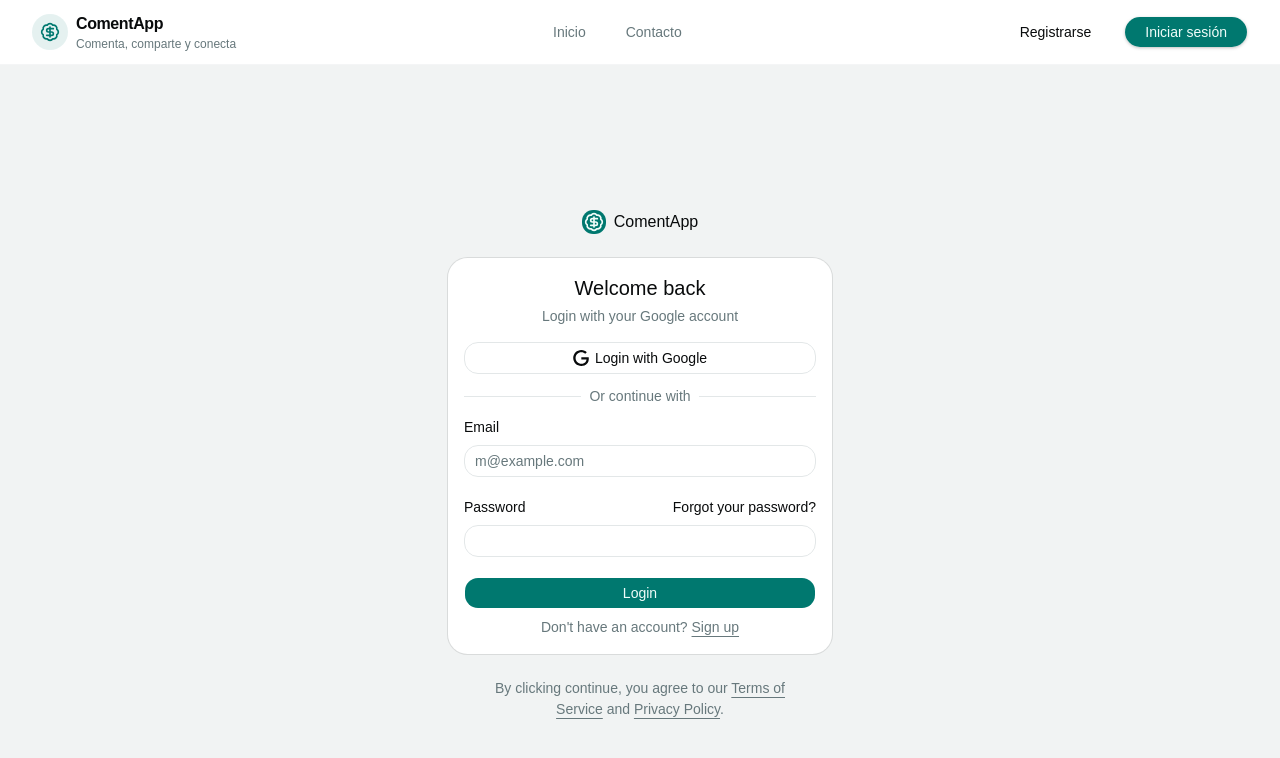
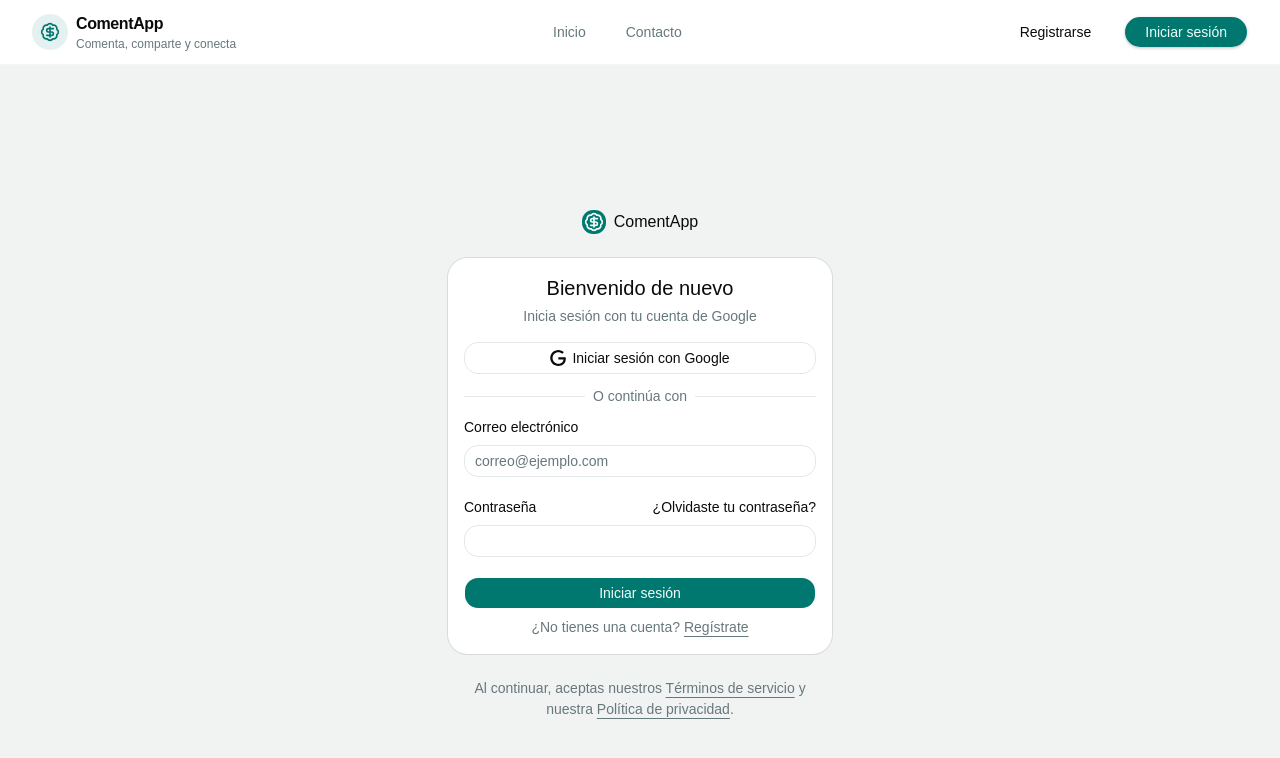
Before and after one commit to facundodelga/comentapp-frontend, a React (Vite) app: page /login in a window 1280 px wide. Shown: the top 758 px of the page. Built offline with nearby package versions, Linux system fonts and the light colour scheme.

Commit message:
traduccion de componentes

```diff
--- a/src/components/Navbar.tsx
+++ b/src/components/Navbar.tsx
@@ -117,7 +117,7 @@
                         variant="ghost"
                         size="icon"
                         onClick={() => setIsOpen(!isOpen)}
-                        aria-label="Toggle menu"
+                        aria-label="Abrir o cerrar menú"
                         className="rounded-full"
                     >
                         {isOpen ? <X className="h-5 w-5" /> : <Menu className="h-5 w-5" />}
--- a/src/components/login-form.tsx
+++ b/src/components/login-form.tsx
@@ -42,9 +42,9 @@
     <div className={cn("flex flex-col gap-6", className)} {...props}>
       <Card>
         <CardHeader className="text-center">
-          <CardTitle className="text-xl">Welcome back</CardTitle>
+          <CardTitle className="text-xl">Bienvenido de nuevo</CardTitle>
           <CardDescription>
-            Login with your Google account
+            Inicia sesión con tu cuenta de Google
           </CardDescription>
         </CardHeader>
         <CardContent>
@@ -58,19 +58,19 @@
                       fill="currentColor"
                     />
                   </svg>
-                  Login with Google
+                  Iniciar sesión con Google
                 </Button>
               </Field>
               <FieldSeparator className="*:data-[slot=field-separator-content]:bg-card">
-                Or continue with
+                O continúa con
               </FieldSeparator>
               <Field data-invalid={Boolean(formik.touched.email && formik.errors.email)}>
-                <FieldLabel htmlFor="email">Email</FieldLabel>
+                <FieldLabel htmlFor="email">Correo electrónico</FieldLabel>
                 <Input
                   id="email"
                   name="email"
                   type="email"
-                  placeholder="m@example.com"
+                  placeholder="correo@ejemplo.com"
                   value={formik.values.email}
                   onChange={formik.handleChange}
                   onBlur={formik.handleBlur}
@@ -80,12 +80,12 @@
               </Field>
               <Field data-invalid={Boolean(formik.touched.password && formik.errors.password)}>
                 <div className="flex items-center">
-                  <FieldLabel htmlFor="password">Password</FieldLabel>
+                  <FieldLabel htmlFor="password">Contraseña</FieldLabel>
                   <a
                     href="#"
                     className="ml-auto text-sm underline-offset-4 hover:underline"
                   >
-                    Forgot your password?
+                    ¿Olvidaste tu contraseña?
                   </a>
                 </div>
                 <Input
@@ -101,10 +101,10 @@
               </Field>
               <Field>
                 <Button type="submit" disabled={formik.isSubmitting}>
-                  {formik.isSubmitting ? "Logging in..." : "Login"}
+                  {formik.isSubmitting ? "Iniciando sesión..." : "Iniciar sesión"}
                 </Button>
                 <FieldDescription className="text-center">
-                  Don&apos;t have an account? <Link to="/register">Sign up</Link>
+                  ¿No tienes una cuenta? <Link to="/register">Regístrate</Link>
                 </FieldDescription>
               </Field>
             </FieldGroup>
@@ -112,8 +112,8 @@
         </CardContent>
       </Card>
       <FieldDescription className="px-6 text-center">
-        By clicking continue, you agree to our <Link to="/terms">Terms of Service</Link>{" "}
-        and <Link to="/privacy">Privacy Policy</Link>.
+        Al continuar, aceptas nuestros <Link to="/terms">Términos de servicio</Link>{" "}
+        y nuestra <Link to="/privacy">Política de privacidad</Link>.
       </FieldDescription>
     </div>
   )
--- a/src/components/signup-form.tsx
+++ b/src/components/signup-form.tsx
@@ -45,21 +45,21 @@
     <div className={cn("flex flex-col gap-6", className)} {...props}>
       <Card>
         <CardHeader className="text-center">
-          <CardTitle className="text-xl">Create your account</CardTitle>
+          <CardTitle className="text-xl">Crea tu cuenta</CardTitle>
           <CardDescription>
-            Enter your email below to create your account
+            Ingresa tu correo electrónico para crear tu cuenta
           </CardDescription>
         </CardHeader>
         <CardContent>
           <form onSubmit={formik.handleSubmit} noValidate>
             <FieldGroup>
               <Field data-invalid={Boolean(formik.touched.firstName && formik.errors.firstName)}>
-                <FieldLabel htmlFor="firstName">First Name</FieldLabel>
+                <FieldLabel htmlFor="firstName">Nombre</FieldLabel>
                 <Input
                   id="firstName"
                   name="firstName"
                   type="text"
-                  placeholder="John"
+                  placeholder="Juan"
                   value={formik.values.firstName}
                   onChange={formik.handleChange}
                   onBlur={formik.handleBlur}
@@ -68,12 +68,12 @@
                 <FieldError>{formik.touched.firstName && formik.errors.firstName}</FieldError>
               </Field>
               <Field data-invalid={Boolean(formik.touched.surname && formik.errors.surname)}>
-                <FieldLabel htmlFor="surname">Surname</FieldLabel>
+                <FieldLabel htmlFor="surname">Apellido</FieldLabel>
                 <Input
                   id="surname"
                   name="surname"
                   type="text"
-                  placeholder="Doe"
+                  placeholder="Pérez"
                   value={formik.values.surname}
                   onChange={formik.handleChange}
                   onBlur={formik.handleBlur}
@@ -82,12 +82,12 @@
                 <FieldError>{formik.touched.surname && formik.errors.surname}</FieldError>
               </Field>
               <Field data-invalid={Boolean(formik.touched.email && formik.errors.email)}>
-                <FieldLabel htmlFor="email">Email</FieldLabel>
+                <FieldLabel htmlFor="email">Correo electrónico</FieldLabel>
                 <Input
                   id="email"
                   name="email"
                   type="email"
-                  placeholder="m@example.com"
+                  placeholder="correo@ejemplo.com"
                   value={formik.values.email}
                   onChange={formik.handleChange}
                   onBlur={formik.handleBlur}
@@ -98,7 +98,7 @@
               <Field>
                 <Field className="grid grid-cols-2 gap-4">
                   <Field data-invalid={Boolean(formik.touched.password && formik.errors.password)}>
-                    <FieldLabel htmlFor="password">Password</FieldLabel>
+                    <FieldLabel htmlFor="password">Contraseña</FieldLabel>
                     <Input
                       id="password"
                       name="password"
@@ -111,7 +111,7 @@
                   </Field>
                   <Field data-invalid={Boolean(formik.touched.confirmPassword && formik.errors.confirmPassword)}>
                     <FieldLabel htmlFor="confirmPassword">
-                      Confirm Password
+                      Confirmar contraseña
                     </FieldLabel>
                     <Input
                       id="confirmPassword"
@@ -127,15 +127,15 @@
                 <FieldError>{formik.touched.password && formik.errors.password}</FieldError>
                 <FieldError>{formik.touched.confirmPassword && formik.errors.confirmPassword}</FieldError>
                 <FieldDescription>
-                  Must be at least 8 characters long.
+                  Debe tener al menos 8 caracteres.
                 </FieldDescription>
               </Field>
               <Field>
                 <Button type="submit" disabled={formik.isSubmitting}>
-                  {formik.isSubmitting ? (<Spinner/>) : "Create Account"}
+                  {formik.isSubmitting ? (<Spinner/>) : "Crear cuenta"}
                 </Button>
                 <FieldDescription className="text-center">
-                  Already have an account? <Link to="/login">Sign in</Link>
+                  ¿Ya tienes una cuenta? <Link to="/login">Inicia sesión</Link>
                 </FieldDescription>
               </Field>
             </FieldGroup>
@@ -143,8 +143,8 @@
         </CardContent>
       </Card>
       <FieldDescription className="px-6 text-center">
-        By clicking continue, you agree to our <Link to="/terms">Terms of Service</Link>{" "}
-        and <Link to="/privacy">Privacy Policy</Link>.
+        Al continuar, aceptas nuestros <Link to="/terms">Términos de servicio</Link>{" "}
+        y nuestra <Link to="/privacy">Política de privacidad</Link>.
       </FieldDescription>
     </div>
   )
--- a/src/components/ui/spinner.tsx
+++ b/src/components/ui/spinner.tsx
@@ -3,7 +3,7 @@
 
 function Spinner({ className, ...props }: React.ComponentProps<"svg">) {
   return (
-    <IconLoader role="status" aria-label="Loading" className={cn("size-4 animate-spin", className)} {...props} />
+    <IconLoader role="status" aria-label="Cargando" className={cn("size-4 animate-spin", className)} {...props} />
   )
 }
 
--- a/src/contexts/AuthContext.tsx
+++ b/src/contexts/AuthContext.tsx
@@ -29,12 +29,12 @@
     const login = async (data: LoginFormValues) => {
 
         await loginService(data).then((response) => {
-            toast.success("Login successful " + {response});
+            toast.success("Inicio de sesión exitoso " + {response});
             localStorage.setItem("token", response.token)
             localStorage.setItem("user", JSON.stringify(response.user))
         }).catch((error) => {
-            toast.error("Login failed");
-            console.error("Login failed:", error);
+            toast.error("No se pudo iniciar sesión");
+            console.error("No se pudo iniciar sesión:", error);
         });
 
 
@@ -52,10 +52,10 @@
     const register = async (data: RegisterFormValues) => {
         // aquí iría la llamada real al backend
         // const response = await api.post("/register", { name, surname, email, password })
-        await registerService(toRegisterRequest(data)).then((response) => {
-            toast.success("Registration successful ");
+        await registerService(toRegisterRequest(data)).then(() => {
+            toast.success("Registro exitoso");
         }).catch((error) => {
-            toast.error("Registration failed " + error.message);
+            toast.error("No se pudo completar el registro " + error.message);
         });
 
     }
--- a/src/pages/ContactPage.tsx
+++ b/src/pages/ContactPage.tsx
@@ -4,7 +4,7 @@
 
 const validationSchema = Yup.object({
     nombre: Yup.string().trim().required("El nombre es obligatorio"),
-    email: Yup.string().trim().email("Debe ser un email válido").required("El email es obligatorio"),
+    email: Yup.string().trim().email("Debe ser un correo electrónico válido").required("El correo electrónico es obligatorio"),
     mensaje: Yup.string().trim().required("El mensaje es obligatorio"),
 });
 
@@ -28,7 +28,7 @@
                 if (!response.ok) {
                     throw new Error("Error al enviar el formulario. " + response.statusText);
                 }
-                console.log("Formulario válido y envido:", values);
+                console.log("Formulario válido y enviado:", values);
                 formik.resetForm();
             }).catch((e) => {
                 console.error(e.message);
@@ -40,8 +40,8 @@
         <div className="flex justify-center items-center min-h-screen">
             <Card className="min-w-96 w-[35vw] min-h-[400px] flex flex-col">
                 <CardHeader className="gap-5">
-                    <CardTitle className="ml-10 mr-10 border-b-2 p-1 text-xl">Contactanos</CardTitle>
-                    <CardDescription className="ml-10 mr-10">Envianos tu consulta, duda o sugerencia</CardDescription>
+                    <CardTitle className="ml-10 mr-10 border-b-2 p-1 text-xl">Contáctanos</CardTitle>
+                    <CardDescription className="ml-10 mr-10">Envíanos tu consulta, duda o sugerencia</CardDescription>
                 </CardHeader>
 
                 <CardContent className="p-5 ml-10 mr-10 flex-1 flex flex-col">
@@ -59,7 +59,7 @@
                         </div>
 
                         <div className="w-full">
-                            <input className="w-full border-b p-1 focus:outline-none" type="email" placeholder="Email"
+                            <input className="w-full border-b p-1 focus:outline-none" type="email" placeholder="Correo electrónico"
                                 name="email"
                                 value={formik.values.email}
                                 onChange={formik.handleChange}
--- a/src/pages/HomePage.tsx
+++ b/src/pages/HomePage.tsx
@@ -21,7 +21,7 @@
                             Comenzar
                         </Button>
                         <Button className="border-2 px-8 py-3 rounded-lg font-semibold">
-                            <Link to="/about">Más Información</Link>
+                            <Link to="/about">Más información</Link>
                         </Button>
                     </div>
                 </Card>
--- a/src/types/Login.types.ts
+++ b/src/types/Login.types.ts
@@ -14,17 +14,17 @@
 export const loginSchema = Yup.object({
     email: Yup.string()
         .trim()
-        .required("El email es obligatorio.")
-        .max(100, "El email es demasiado largo.")
-        .matches(emailRegex, "Ingresa un email valido."),
+        .required("El correo electrónico es obligatorio.")
+        .max(100, "El correo electrónico es demasiado largo.")
+        .matches(emailRegex, "Ingresa un correo electrónico válido."),
 
     password: Yup.string()
-        .required("La contrasena es obligatoria.")
-        .min(8, "La contrasena debe tener al menos 8 caracteres.")
-        .max(100, "La contrasena debe tener como maximo 100 caracteres.")
+        .required("La contraseña es obligatoria.")
+        .min(8, "La contraseña debe tener al menos 8 caracteres.")
+        .max(100, "La contraseña debe tener como máximo 100 caracteres.")
         .matches(
             passwordRegex,
-            "La contrasena debe incluir mayuscula, minuscula, numero y simbolo.",
+            "La contraseña debe incluir mayúscula, minúscula, número y símbolo.",
         ),
 });
 
--- a/src/types/Register.types.ts
+++ b/src/types/Register.types.ts
@@ -26,22 +26,22 @@
 
     email: Yup.string()
         .trim()
-        .required("El email es obligatorio.")
-        .max(100, "El email es demasiado largo.")
-        .matches(emailRegex, "Ingresa un email valido."),
+        .required("El correo electrónico es obligatorio.")
+        .max(100, "El correo electrónico es demasiado largo.")
+        .matches(emailRegex, "Ingresa un correo electrónico válido."),
 
     password: Yup.string()
-        .required("La contrasena es obligatoria.")
-        .min(8, "La contrasena debe tener al menos 8 caracteres.")
-        .max(100, "La contrasena debe tener como maximo 100 caracteres.")
+        .required("La contraseña es obligatoria.")
+        .min(8, "La contraseña debe tener al menos 8 caracteres.")
+        .max(100, "La contraseña debe tener como máximo 100 caracteres.")
         .matches(
             passwordRegex,
-            "La contrasena debe incluir mayuscula, minuscula, numero y simbolo.",
+            "La contraseña debe incluir mayúscula, minúscula, número y símbolo.",
         ),
 
     confirmPassword: Yup.string()
-        .required("Confirma tu contrasena.")
-        .oneOf([Yup.ref("password")], "Las contrasenas no coinciden."),
+        .required("Confirma tu contraseña.")
+        .oneOf([Yup.ref("password")], "Las contraseñas no coinciden."),
 });
 
 export type RegisterFormValues = Yup.InferType<typeof registerSchema>;
```
